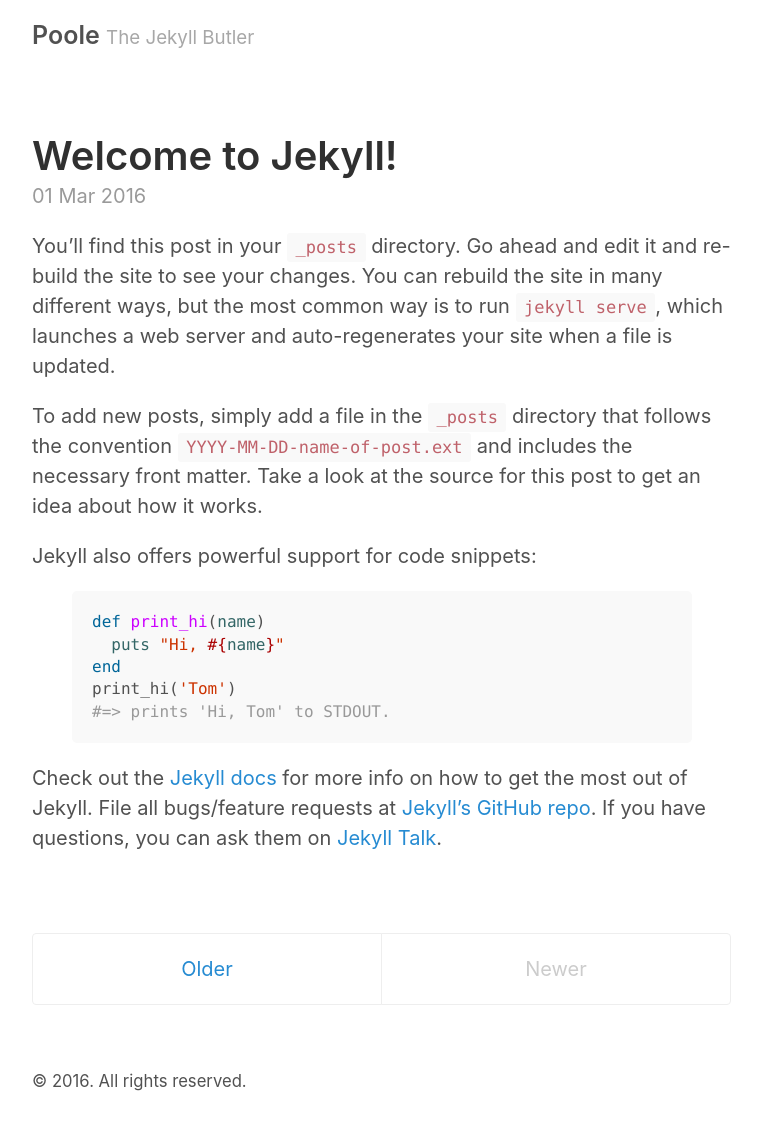
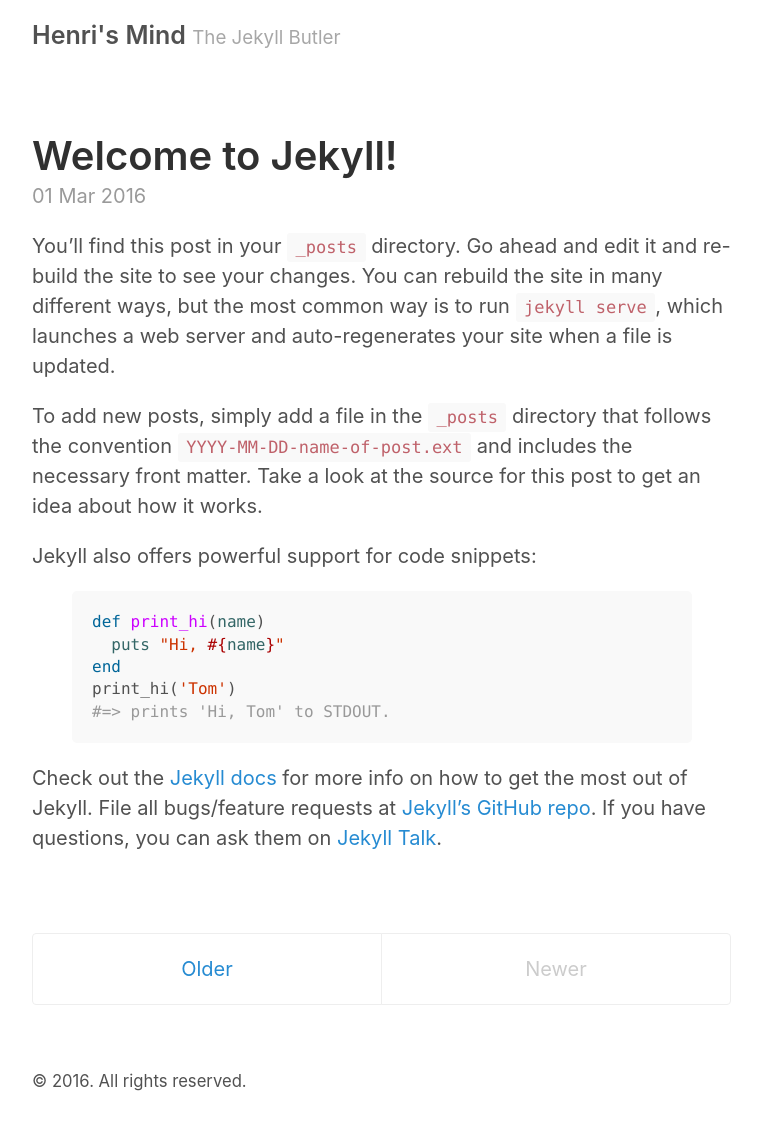
Before and after one commit to henri-tremblay/henri.github.io, a Jekyll site: the page built from index.html, in a window 1280 px wide. Shown: the whole page, without its empty margins (258-1020 px from the left). Built offline with Jekyll 4.4.1, drawn with Linux system fonts in a browser that asks for light colours; the list of posts is cut into pages by our own code.

Commit message:
Switch to my info

```diff
--- a/_config.yml
+++ b/_config.yml
@@ -2,9 +2,9 @@
 permalink:           pretty
 
 # Setup
-title:               Poole
+title:               Henri's Mind
 tagline:             The Jekyll Butler
-url:                 http://getpoole.com
+url:                 http://blog.tremblay.pro
 paginate:            1
 baseurl:             ""
 
@@ -17,14 +17,14 @@ sass:
 
 # About/contact
 author:
-  name:              Mark Otto
-  url:               https://twitter.com/mdo
-  email:             markdotto@gmail.com
+  name:              Henri Tremblay
+  url:               https://twitter.com/henri_tremblay
+  email:             henri@tremblay.pro
 
 # Custom vars
 version:             2.0.0
 github:
-  repo:              https://github.com/poole/poole
+  repo:              https://github.com/henri-tremblay/blog.git
 
 # Gems
 gems:
```
